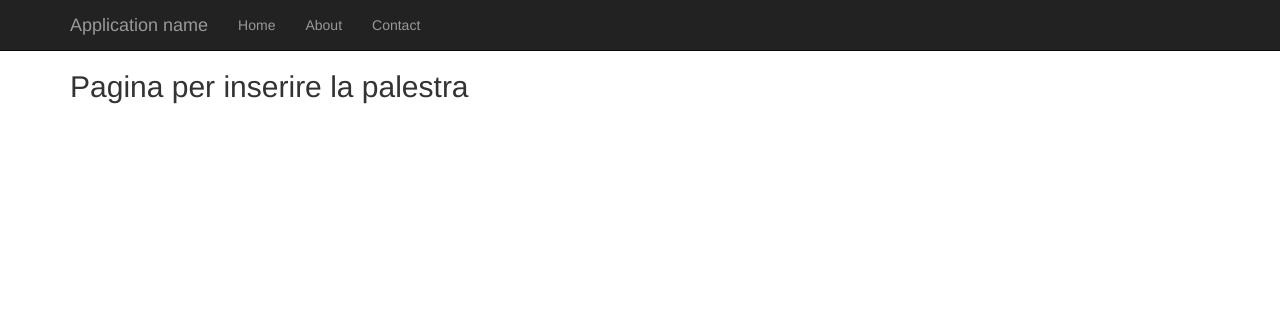
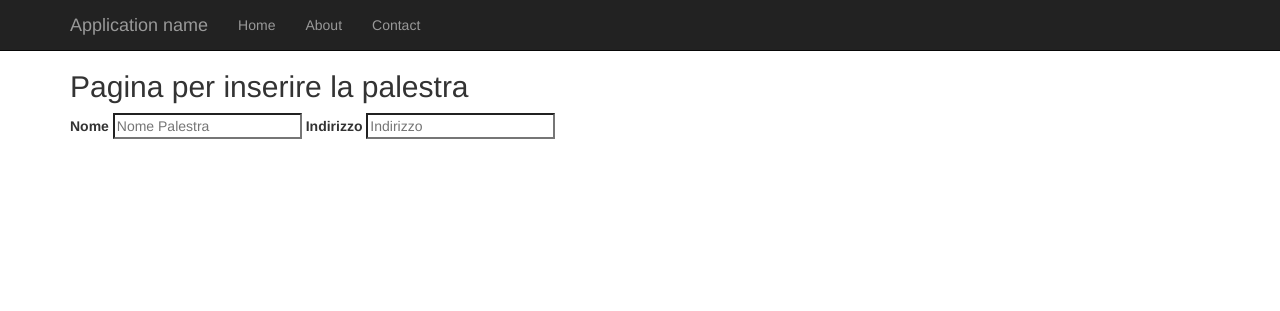
Before and after one commit to SpiderPorkPotter/Palestra, a Flask app: page /about in a window 1280 px wide. Shown: the top 311 px of the page. Run offline with Flask 2, Linux system fonts and the light colour scheme; some libraries are stand-ins or nearby versions.

Commit message:
prova di un form html

```diff
--- a/Palestra/templates/about.html
+++ b/Palestra/templates/about.html
@@ -4,4 +4,11 @@
 
 <h2>Pagina per inserire la palestra</h2>
 
+<label for="nomePalestra">Nome</label>
+<input type="text" id="nomePalestra"  name="nomePalestra" placeholder="Nome Palestra" required>
+
+<label for="indirizzoPalestra">Indirizzo</label>
+<input type="text" id="indirizzoPalestra"  name="indirizzoPalestra" placeholder="Indirizzo" required>
+
+
 {% endblock %}
```
